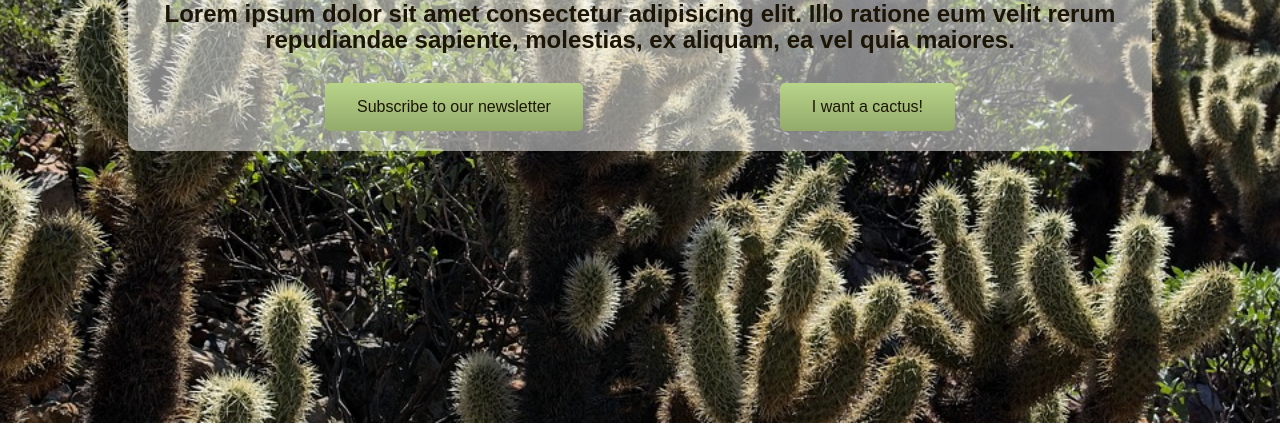
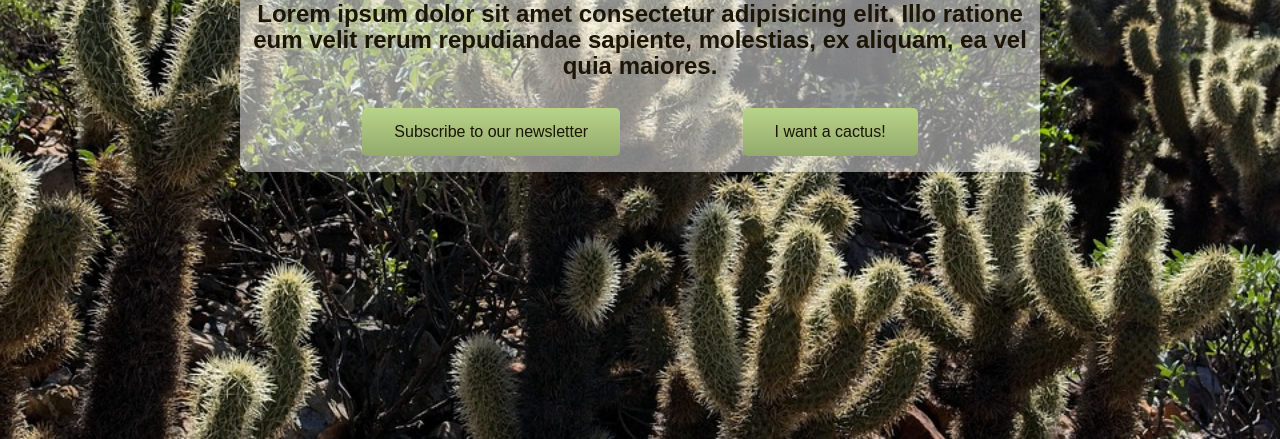
Before and after one commit to CCooper0/Cactus-Landing-Page, a plain HTML site: page index.html in a window 1280 px wide. Shown: the part 377-816 px from the top of the page. Drawn offline with Linux system fonts and the light colour scheme.

Commit message:
Fix background image, text-box max width, and 2 MS Edge bugs

```diff
--- a/CSS/style.css
+++ b/CSS/style.css
@@ -1,6 +1,9 @@
 body {
+  height: 100vh;
+  width: 100vw;
   background-image: url(../images/arizona-teddy-bear-cholla.jpg);
   background-repeat: no-repeat;
+  background-position: center;
   background-size: cover;
   color: #1c1505;
   font-family: Arial, Helvetica, sans-serif;
@@ -94,6 +97,13 @@ body {
   justify-content: space-evenly;
 }
 
+/* Changes flex property so that Microsoft Edge recognizes it */
+@supports (-ms-ime-align: auto) {
+  .flex-container {
+    justify-content: space-around;
+  }
+}
+
 .button {
   background: linear-gradient(#b8d489 0%, #93aa6b 100%);
   border: #1c1505;
@@ -113,18 +123,7 @@ body {
   border: #1c1505;
 }
 
-
-@media only screen and (max-width: 840px) {
-  /*body {
-    background-size: auto 100vh;
-  }*/
-
-
 @media only screen and (max-width: 678px) {
-  /*body {
-    background-size: auto 150vh;
-  }*/
-
   /* This is for hamburger menu */
   #menu {
     width: 35px;
@@ -166,7 +165,7 @@ body {
     display: none;
   }
 
-  #navbar.change{
+  #navbar.change {
     display: block;
     padding: 0;
   }
@@ -252,3 +251,22 @@ body {
     padding-right: 15px;
   }
 }
+
+@media only screen and (min-width: 1000px) {
+  #text-overlay {
+    width: 800px;
+    margin-left: auto;
+    margin-right: auto;
+  }
+}
+
+/* Corrects text-overlay responsiveness in MS Edge */
+@supports (-ms-ime-align: auto) {
+  @media only screen and (min-width: 800px) {
+    #text-overlay {
+      width: 660px;
+      margin-left: auto;
+      margin-right: auto;
+    }
+  }
+}
```
